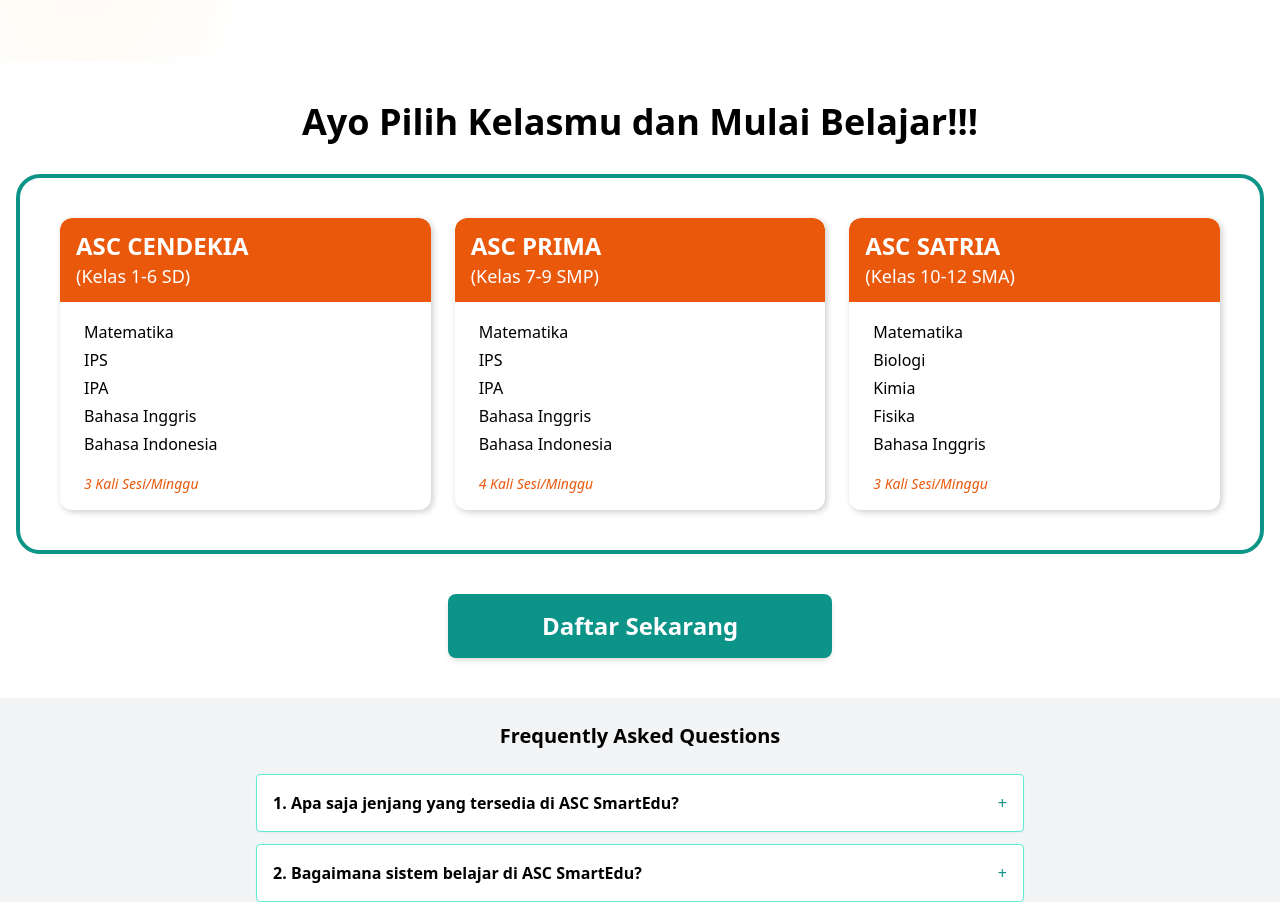
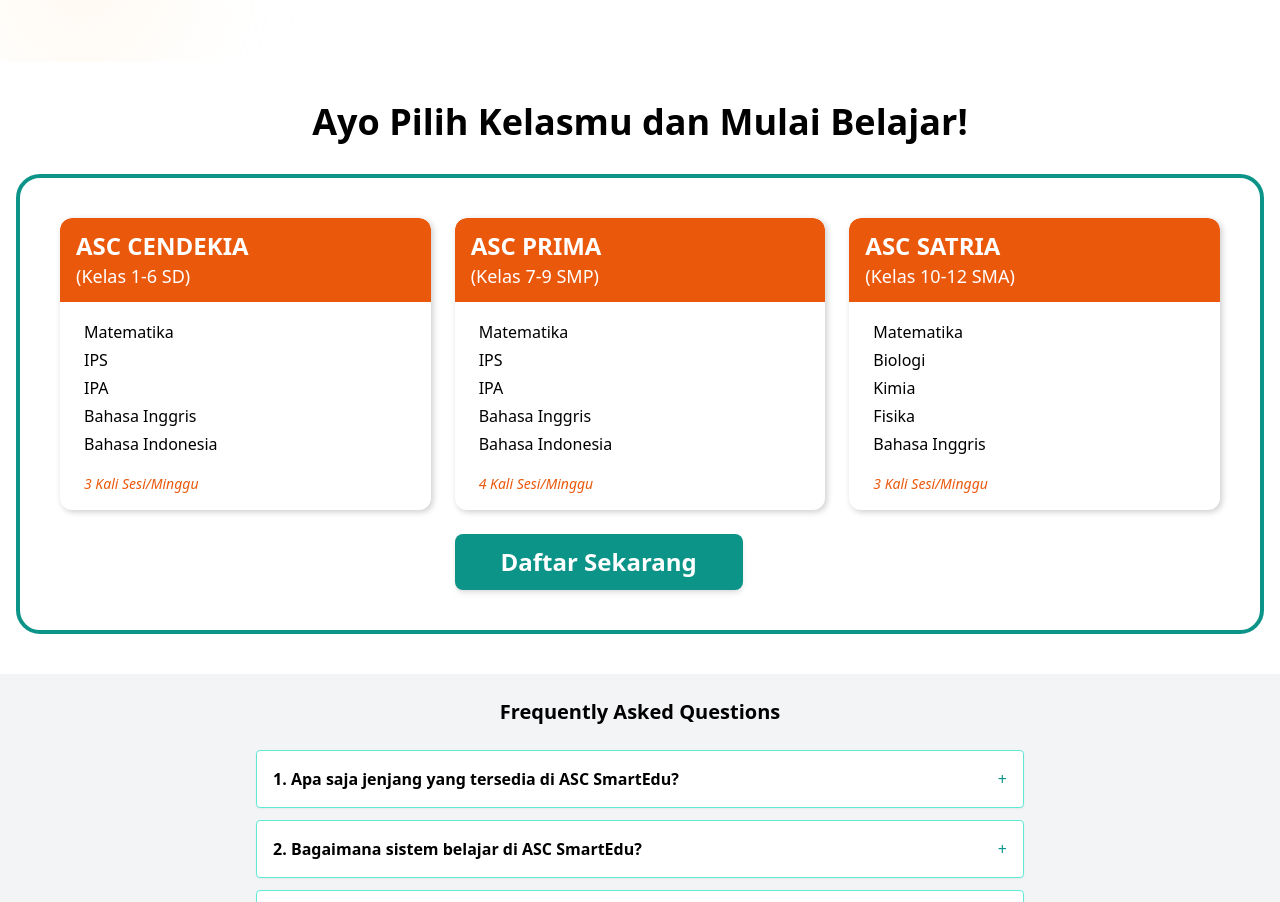
Before and after one commit to mdr25/ascsmartedu, a React (Vite) app: page / in a window 1280 px wide. Shown: the part 2244-3146 px from the top of the page. Built offline with nearby package versions, Linux system fonts and the light colour scheme.

Commit message:
update classoption

```diff
--- a/src/components/classoption.jsx
+++ b/src/components/classoption.jsx
@@ -24,7 +24,7 @@
     <section className="w-full px-4 py-10 bg-white relative">
       {/* Title */}
       <h3 className="text-2xl sm:text-3xl md:text-4xl font-bold text-center text-black mb-8">
-        Ayo Pilih Kelasmu dan Mulai Belajar!!!
+        Ayo Pilih Kelasmu dan Mulai Belajar!
       </h3>
 
       {/* Card Container */}
@@ -53,11 +53,9 @@
             </p>
           </div>
         ))}
+        <div className="mt-10 flex justify-center">
       </div>
-
-      {/* CTA Button */}
-      <div className="mt-10 flex justify-center">
-        <button className="w-full sm:w-96 h-16 bg-teal-600 rounded-lg text-white text-xl sm:text-2xl font-bold font-montserrat shadow-md transition hover:bg-teal-700">
+         <button className="w-full sm:w-72 h-14 bg-teal-600 rounded-lg text-white text-xl sm:text-2xl font-bold font-montserrat shadow-md transition hover:bg-teal-700">
           Daftar Sekarang
         </button>
       </div>
```
